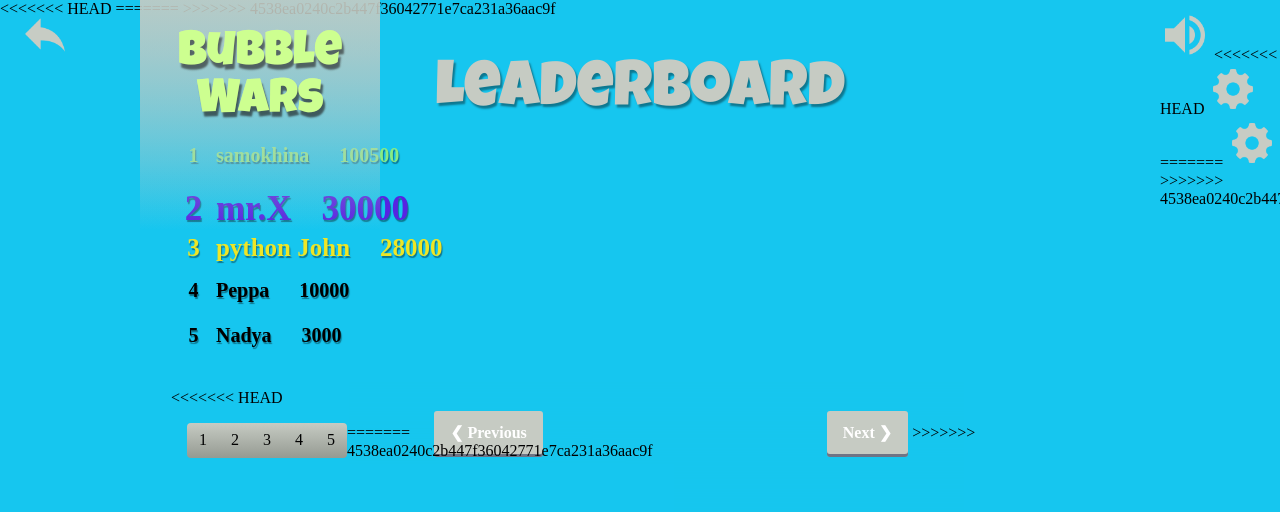
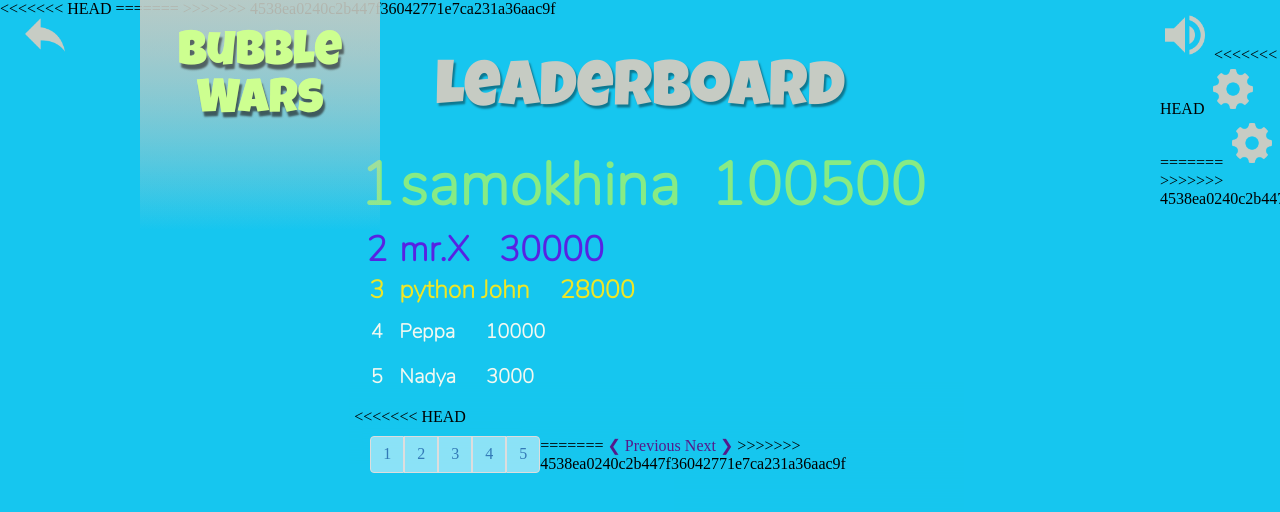
Before and after one commit to Meganster/Bubble_Wars-style, a website: page static/html/leaderboard.html in a window 1280 px wide. Shown: the top 512 px of the page. Drawn offline with Linux system fonts and the light colour scheme.

Commit message:
Fix files after merge

```diff
--- a/static/css/leaderboard.css
+++ b/static/css/leaderboard.css
@@ -29,12 +29,7 @@
 .leaderboard__row {
     display: flex;
     flex-direction: row;
-<<<<<<< HEAD
     font-family: Nunito;
-=======
-    font-family: Heebo-Bold;
-    text-shadow: 1px 2px 1px rgba(0, 0, 0, 0.4);
->>>>>>> 4538ea0240c2b447f36042771e7ca231a36aac9f
     color: #f3f8f0;
     font-size: 20px;
     font-weight: bold;
@@ -42,11 +37,7 @@
 
 .first {
     color: #87eb84;
-<<<<<<< HEAD
     font-size: 60px;
-=======
-    font-size: 50px;
->>>>>>> 4538ea0240c2b447f36042771e7ca231a36aac9f
 }
 
 .second {
@@ -71,11 +62,7 @@
 
 .pagination {
     padding-left: 16px;
-<<<<<<< HEAD
     margin: 10px 0;
-=======
-    margin: 5px 0;
->>>>>>> 4538ea0240c2b447f36042771e7ca231a36aac9f
     border-radius: 4px;
 }
 
@@ -85,74 +72,22 @@
     float: left;
     padding: 6px 12px;
     line-height: 1.42857143;
-<<<<<<< HEAD
     color: #337ab7;
     background-color: rgba(255, 255, 255, 0.5);
-=======
-    color: white;
-    text-decoration: none;
-    outline: none;
-    background: linear-gradient(#c6cbc3, #959a92);
-    transition: 0.2s;
-    user-select: none;
->>>>>>> 4538ea0240c2b447f36042771e7ca231a36aac9f
     border: 1px solid #ddd;
     margin-left: 0;
 }
 
 .pagination > li:hover {
-<<<<<<< HEAD
     background-color: #cdff90;
-=======
-    background: #cdff90;
->>>>>>> 4538ea0240c2b447f36042771e7ca231a36aac9f
 }
 
 .pagination__first {
     border-top-left-radius: 4px;
     border-bottom-left-radius: 4px;
-<<<<<<< HEAD
-=======
-    background: linear-gradient(#a6aba3, #c6cbc3) !important
->>>>>>> 4538ea0240c2b447f36042771e7ca231a36aac9f
 }
 
 .pagination__last {
     border-top-right-radius: 4px;
     border-bottom-right-radius: 4px;
-<<<<<<< HEAD
-=======
 }
-
-.button {
-    font-weight: 700;
-    color: white;
-    text-decoration: none;
-    padding: .8em 1em calc(.8em + 3px);
-    border-radius: 3px;
-    background: #c6cbc3;
-    box-shadow: 0 -3px rgba(34, 41, 80, 0.53) inset;
-    transition: 0.2s;
-}
-
-/*.button:hover {*/
-/*background: rgba(120, 125, 117, 0.56);*/
-/*}*/
-
-/*.button:active {*/
-/*background: rgb(33, 147, 90);*/
-/*box-shadow: 0 3px rgb(33, 147, 90) inset;*/
-/*}*/
-
-.paginator__next {
-    margin-left: 280px;
-}
-
-.paginator__previous {
-    margin-left: 20px;
-}
-
-.leaderboard__paginator {
-    margin-top: 20px;
->>>>>>> 4538ea0240c2b447f36042771e7ca231a36aac9f
-}
--- a/static/css/rooms.css
+++ b/static/css/rooms.css
@@ -20,23 +20,11 @@
     height: 150px;
     background: url(../img/active.png);
     background-size: cover;
-<<<<<<< HEAD
     transition: transform 550ms;
 }
 
 .level_active:hover {
     transform: scale(1.2);
-=======
-}
-
-.level_active:hover {
-    -webkit-transform: scale(1.2, 1.2);
-    -webkit-transition-timing-function: ease-out;
-    -webkit-transition-duration: 550ms;
-    -moz-transform: scale(1.2, 1.2);
-    -moz-transition-timing-function: ease-out;
-    -moz-transition-duration: 550ms;
->>>>>>> 4538ea0240c2b447f36042771e7ca231a36aac9f
 }
 
 .level_active:hover {
@@ -175,16 +163,4 @@
 
 .rooms_info__button-with-info {
     margin: 25px 0 0 0;
-<<<<<<< HEAD
-=======
 }
-
-.leaderboard {
-    padding-left: 400px;
-    padding-top: 20px;
-    font-family: Nunito;
-    font-size: 20px;
-    color: #cdff90;
-    font-weight: bold;
->>>>>>> 4538ea0240c2b447f36042771e7ca231a36aac9f
-}
```
Also changed, not shown: static/css/menu.css (+0 -7 lines), static/html/menu_logged_out.html (+0 -9 lines).
